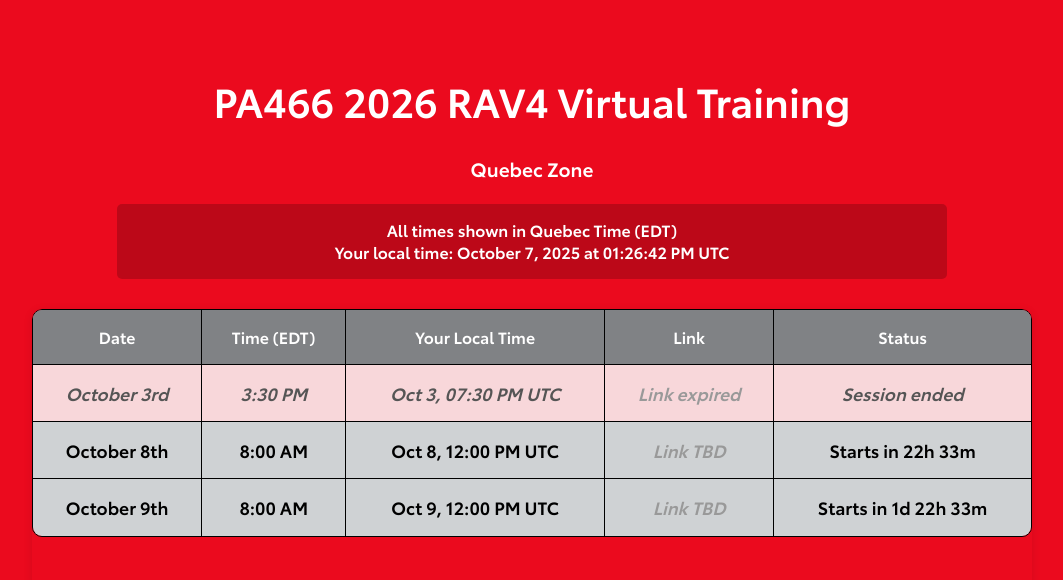
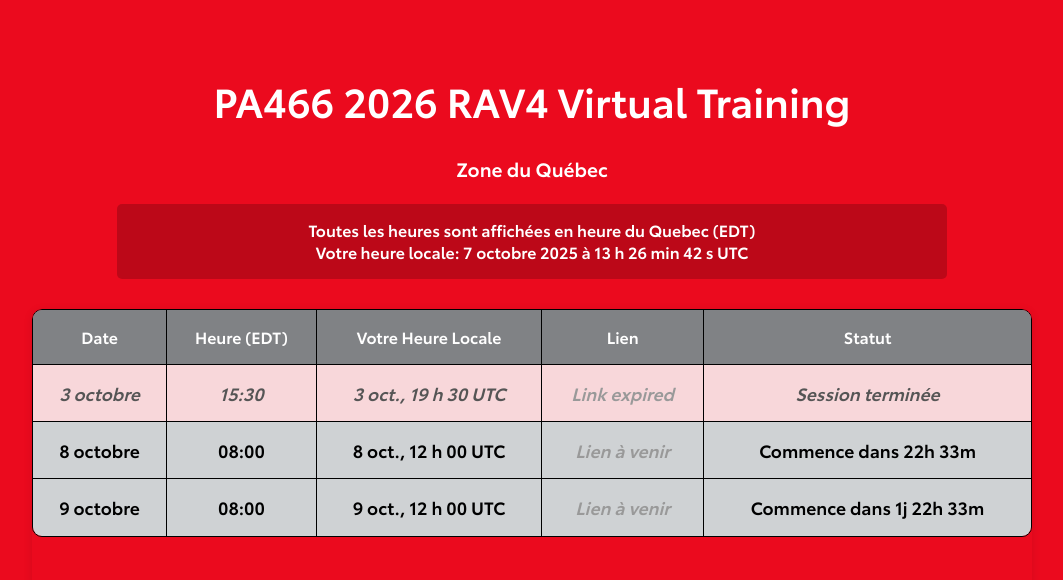
Before and after one commit to PatBeaulieu/toyota_virtual_training_web, a Django app: page /quebec/ in a window 1280 px wide. Shown: the top 580 px of the page, without its empty margins (108-1171 px from the left). Run offline with Django 4.2, Linux system fonts and the light colour scheme; data comes from the database, SQL or seed files in the repository.

Commit message:
Quebec localization + French title support + robust image sizing\n\n- Add TrainingProgram.title_fr and migration; use on Quebec page if provided\n- Localize Quebec: headings, dates (fr), times (24h), status, link labels, no-sessions messages; keep other regions EN/12h\n- Expose window.IS_QUEBEC to JS; localize countdown and clocks\n- Fix SafeString error by removing {{ 'now'|date }} in image URL\n- Ensure images fit table width without distortion (object-fit: contain)\n- Update create/edit program forms to include French Title field

```diff
--- a/static/js/script_e.js
+++ b/static/js/script_e.js
@@ -18,10 +18,17 @@ function formatCountdown(ms) {
     const minutes = totalMinutes % 60;
 
     const parts = [];
-    if (days > 0) parts.push(`${days}d`);
-    if (hours > 0) parts.push(`${hours}h`);
-    if (minutes > 0 || parts.length === 0) parts.push(`${minutes}m`);
-    return parts.join(' ');
+    if (window.IS_QUEBEC) {
+        if (days > 0) parts.push(`${days}j`);
+        if (hours > 0) parts.push(`${hours}h`);
+        if (minutes > 0 || parts.length === 0) parts.push(`${minutes}m`);
+        return parts.join(' ');
+    } else {
+        if (days > 0) parts.push(`${days}d`);
+        if (hours > 0) parts.push(`${hours}h`);
+        if (minutes > 0 || parts.length === 0) parts.push(`${minutes}m`);
+        return parts.join(' ');
+    }
 }
 
 // Reliable Eastern DateTime creation using ISO strings
@@ -97,13 +104,20 @@ function updateTrainingStatus() {
             // Cache local time formatting (only calculate once)
             if (!session.localTimeFormatted) {
                 // Convert Eastern time to user's actual local timezone
-                session.localTimeFormatted = trainingStart.toLocaleString('en-US', {
+                const locale = window.IS_QUEBEC ? 'fr-CA' : 'en-US';
+                const opts = {
                     month: 'short',
                     day: 'numeric',
                     hour: '2-digit',
                     minute: '2-digit',
                     timeZoneName: 'short'
-                });
+                };
+                if (window.IS_QUEBEC) {
+                    // Force 24-hour in French locale
+                    opts.hour12 = false;
+                    opts.hourCycle = 'h23';
+                }
+                session.localTimeFormatted = trainingStart.toLocaleString(locale, opts);
                 localTimeCell.textContent = session.localTimeFormatted;
             }
 
@@ -112,7 +126,7 @@ function updateTrainingStatus() {
 
             if (now < trainingStart) {
                 const countdown = formatCountdown(trainingStart - now);
-                statusCell.textContent = `Starts in ${countdown}`;
+                statusCell.textContent = window.IS_QUEBEC ? `Commence dans ${countdown}` : `Starts in ${countdown}`;
                 row.classList.add('training-upcoming');
 
                 // Restore link if it was removed
@@ -121,10 +135,10 @@ function updateTrainingStatus() {
                 }
             } else if (now >= trainingStart && now <= trainingEnd) {
                 const remainingTime = formatCountdown(trainingEnd - now);
-                statusCell.textContent = `Active - ${remainingTime} remaining`;
+                statusCell.textContent = window.IS_QUEBEC ? `En cours - reste ${remainingTime}` : `Active - ${remainingTime} remaining`;
                 row.classList.add('training-active');
             } else {
-                statusCell.textContent = 'Session ended';
+                statusCell.textContent = window.IS_QUEBEC ? 'Session terminée' : 'Session ended';
                 row.classList.add('training-ended');
                 if (!linkCell.innerHTML.includes('expired')) {
                     linkCell.innerHTML = '<span class="link-expired">Link expired</span>';
@@ -160,7 +174,8 @@ function updateDateTime() {
             minute: '2-digit',
             second: '2-digit'
         };
-        cachedDOMElements.estDisplay.textContent = now.toLocaleString('en-US', estOptions) + ' (EST/EDT)';
+        const estLocale = window.IS_QUEBEC ? 'fr-CA' : 'en-US';
+        cachedDOMElements.estDisplay.textContent = now.toLocaleString(estLocale, estOptions) + ' (EST/EDT)';
     }
 
     // Local browser time display
@@ -174,7 +189,8 @@ function updateDateTime() {
             second: '2-digit',
             timeZoneName: 'short'
         };
-        cachedDOMElements.localDisplay.textContent = now.toLocaleString('en-US', localOptions);
+        const localLocale = window.IS_QUEBEC ? 'fr-CA' : 'en-US';
+        cachedDOMElements.localDisplay.textContent = now.toLocaleString(localLocale, localOptions);
     }
 }
 
--- a/training_app/forms.py
+++ b/training_app/forms.py
@@ -141,7 +141,7 @@ class SimpleTrainingProgramForm(forms.ModelForm):
 
     class Meta:
         model = TrainingProgram
-        fields = ['name', 'title', 'description', 'main_image']
+        fields = ['name', 'title', 'title_fr', 'description', 'main_image']
         widgets = {
             'name': forms.TextInput(attrs={
                 'class': 'form-control',
@@ -150,6 +150,10 @@ class SimpleTrainingProgramForm(forms.ModelForm):
             'title': forms.TextInput(attrs={
                 'class': 'form-control',
                 'placeholder': 'e.g., PA466 New Grand Highlander Virtual Training'
+            }),
+            'title_fr': forms.TextInput(attrs={
+                'class': 'form-control',
+                'placeholder': 'ex.: Formation virtuelle PA466 Nouveau Grand Highlander'
             }),
             'description': forms.Textarea(attrs={
                 'class': 'form-control',
--- a/training_app/templates/training_app/simple_admin/create_program.html
+++ b/training_app/templates/training_app/simple_admin/create_program.html
@@ -150,6 +150,12 @@
                 </div>
 
                 <div class="form-group">
+                    <label for="id_title_fr">French Title (optional for Quebec)</label>
+                    <input type="text" name="title_fr" maxlength="200" class="form-control" id="id_title_fr" placeholder="Titre en français (utilisé pour le Québec)">
+                    <div class="help-text">If provided, Quebec page will show this French title instead of the English title</div>
+                </div>
+
+                <div class="form-group">
                     <label for="{{ form.description.id_for_label }}">Description</label>
                     {{ form.description }}
                     <div class="help-text">Brief description of what this training covers</div>
--- a/training_app/templates/training_app/training_page.html
+++ b/training_app/templates/training_app/training_page.html
@@ -1,12 +1,30 @@
-{% load static %}
+{% load static i18n %}
 <!DOCTYPE html>
 <html lang="en">
 <head>
     <meta charset="utf-8">
     <meta http-equiv="X-UA-Compatible" content="IE=edge">
     <meta name="viewport" content="width=device-width, initial-scale=1.0">
-    <title>{{ training_page.title }}</title>
+    <title>
+        {% if sessions %}
+            {% if training_page.region == 'quebec' and training_page.current_program and training_page.current_program.title_fr %}
+                {{ training_page.current_program.title_fr }}
+            {% else %}
+                {{ training_page.title }}
+            {% endif %}
+        {% else %}
+            {% if training_page.region == 'quebec' %}
+                Aucune formation n’est prévue pour le moment. Veuillez revenir plus tard.
+            {% else %}
+                No training sessions scheduled yet. Please check back later.
+            {% endif %}
+        {% endif %}
+    </title>
     <link href="{% static 'css/style.css' %}?v=2" rel="stylesheet">
+    <script>
+        // Expose region to client JS for simple per-region localization
+        window.IS_QUEBEC = {% if training_page.region == 'quebec' %}true{% else %}false{% endif %};
+    </script>
     <script src="{% static 'js/script_e.js' %}?v=2"></script>
     <style>
         /* Mobile-first responsive design */
@@ -316,36 +334,79 @@
     </a>
     {% endif %}
 
-    <h1>{{ training_page.title }}</h1>
-    <div class="region-zone-display" style="color: white; font-weight: bold; margin: 10px 0 20px 0; font-size: 1.2em; text-align: center; background: none; padding: 0; border-radius: 0;">{{ training_page.get_region_display }} Zone</div>
-    <h6 id="dateTimeDisplay">Loading date and time...</h6>
+    <h1>
+        {% if sessions %}
+            {% if training_page.region == 'quebec' and training_page.current_program and training_page.current_program.title_fr %}
+                {{ training_page.current_program.title_fr }}
+            {% else %}
+                {{ training_page.title }}
+            {% endif %}
+        {% else %}
+            {% if training_page.region == 'quebec' %}
+                Aucune formation n’est prévue pour le moment. Veuillez revenir plus tard.
+            {% else %}
+                No training sessions scheduled yet. Please check back later.
+            {% endif %}
+        {% endif %}
+    </h1>
+    <div class="region-zone-display" style="color: white; font-weight: bold; margin: 10px 0 20px 0; font-size: 1.2em; text-align: center; background: none; padding: 0; border-radius: 0;">{% if training_page.region == 'quebec' %}Zone du Québec{% else %}{{ training_page.get_region_display }} Zone{% endif %}</div>
+    <h6 id="dateTimeDisplay">{% if training_page.region == 'quebec' %}Chargement de la date et de l'heure...{% else %}Loading date and time...{% endif %}</h6>
     <div class="timezone-info">
+        {% if training_page.region == 'quebec' %}
+        <strong>Toutes les heures sont affichées en heure du {{ region_display }} ({{ regional_tz_abbr }})</strong><br>
+        Votre heure locale: <span id="localTime">Chargement...</span>
+        {% else %}
         <strong>All times shown in {{ region_display }} Time ({{ regional_tz_abbr }})</strong><br>
         Your local time: <span id="localTime">Loading...</span>
+        {% endif %}
     </div>
 
     <div class="table-container">
         <table class="rounded-corners">
             <tbody>
             <tr class="head">
+                {% if training_page.region == 'quebec' %}
+                <th>Date</th>
+                <th>Heure ({{ regional_tz_abbr }})</th>
+                <th>Votre Heure Locale</th>
+                <th>Lien</th>
+                <th>Statut</th>
+                {% else %}
                 <th>Date</th>
                 <th>Time ({{ regional_tz_abbr }})</th>
                 <th>Your Local Time</th>
                 <th>Link</th>
-                <th>Status</th>
+                <th>{% if training_page.region == 'quebec' %}Statut{% else %}Status{% endif %}</th>
+                {% endif %}
             </tr>
 
             {% for session in sessions %}
             <tr data-date="{{ session.date|date:'Y-m-d' }}" data-time="{{ session.time_est|time:'H:i' }}" data-session-id="{{ session.id }}">
+                {% if training_page.region == 'quebec' %}
+                <td>{% language 'fr' %}{{ session.date|date:"j F" }}{% endlanguage %}</td>
+                {% else %}
                 <td>{{ session.date|date:"F jS" }}</td>
+                {% endif %}
+                {% if training_page.region == 'quebec' %}
+                <td>{{ session.regional_time|time:"H:i" }}</td>
+                {% else %}
                 <td>{{ session.regional_time|time:"g:i A" }}</td>
+                {% endif %}
                 <td class="local-time">Loading...</td>
                 <td class="link-cell">
                     {% if session.teams_link %}
+                        {% if training_page.region == 'quebec' %}
+                        <a href="{{ session.teams_link }}" target="_blank" onclick="openTeamsLink(this.href, event)" class="teams-link" data-session-date="{{ session.date|date:'Y-m-d' }}" data-session-time="{{ session.time_est|time:'H:i' }}">Joindre la Réunion</a>
+                        {% else %}
                         <a href="{{ session.teams_link }}" target="_blank" onclick="openTeamsLink(this.href, event)" class="teams-link" data-session-date="{{ session.date|date:'Y-m-d' }}" data-session-time="{{ session.time_est|time:'H:i' }}">Join Meeting</a>
+                        {% endif %}
                         <div class="link-timing-info" style="display: none; font-size: 0.8em; color: #666; margin-top: 5px;"></div>
                     {% else %}
+                        {% if training_page.region == 'quebec' %}
+                        <span class="link-missing">Lien à venir</span>
+                        {% else %}
                         <span class="link-missing">Link TBD</span>
+                        {% endif %}
                     {% endif %}
                 </td>
                 <td class="status-cell">Loading...</td>
@@ -353,7 +414,11 @@
             {% empty %}
             <tr>
                 <td colspan="5" style="text-align: center; padding: 20px; font-style: italic;">
+                    {% if training_page.region == 'quebec' %}
+                    Aucune formation n’est prévue pour le moment. Veuillez revenir plus tard.
+                    {% else %}
                     No training sessions scheduled yet. Please check back later.
+                    {% endif %}
                 </td>
             </tr>
             {% endfor %}
@@ -363,8 +428,8 @@
 
         <p></p>
         {% if training_page.current_program and training_page.current_program.main_image %}
-        <div style="text-align: center; margin: 20px 0;">
-            <img id="training-image" src="{{ training_page.current_program.main_image.url }}?v={{ training_page.current_program.updated_at|date:'U' }}&cache={{ training_page.current_program.id }}&t={{ 'now'|date:'U' }}" alt="{{ training_page.title }}" style="max-width: 100%; height: auto; border: 2px solid white; border-radius: 10px;" onerror="this.style.display='none';">
+        <div class="table-container" style="text-align: center;">
+            <img id="training-image" src="{{ training_page.current_program.main_image.url }}?v={{ training_page.current_program.updated_at|date:'U' }}&cache={{ training_page.current_program.id }}" alt="{{ training_page.title }}" style="width: 100%; height: auto; object-fit: contain; border: 2px solid white; border-radius: 10px; display: block;" onerror="this.style.display='none';">
             <script>
                 // Force refresh image to prevent caching issues
                 document.addEventListener('DOMContentLoaded', function() {
@@ -376,8 +441,8 @@
             </script>
         </div>
         {% else %}
-        <div style="text-align: center; margin: 20px 0;">
-            <img src="{% static 'training_images/RAV4.png' %}" alt="{{ training_page.title }}" style="max-width: 100%; height: auto; border: 2px solid white; border-radius: 10px;">
+        <div class="table-container" style="text-align: center;">
+            <img src="{% static 'training_images/RAV4.png' %}" alt="{{ training_page.title }}" style="width: 100%; height: auto; object-fit: contain; border: 2px solid white; border-radius: 10px; display: block;">
         </div>
         {% endif %}
     </div>
--- a/training_app/views.py
+++ b/training_app/views.py
@@ -62,12 +62,23 @@ def training_page_view(request, region):
                 sessions_with_regional_time.append(session)
 
         # Prepare context data for the template
+        # Determine display title (French for Quebec if available)
+        display_title = training_page.title
+        try:
+            if training_page.region == 'quebec':
+                prog = training_page.current_program
+                if prog and getattr(prog, 'title_fr', ''):
+                    display_title = prog.title_fr
+        except Exception:
+            pass
+
         context = {
             'training_page': training_page,
             'sessions': sessions_with_regional_time,
             'region_display': training_page.get_region_display(),
             'timezone': training_page.timezone,
             'regional_tz_abbr': regional_tz_abbr,
+            'display_title': display_title,
         }
 
         return render(request, 'training_app/training_page.html', context)
```
Also changed, not shown: training_app/models.py (+7 -0 lines), training_app/templates/training_app/simple_admin/edit_course.html (+8 -0 lines), training_app/migrations/0009_trainingprogram_title_fr.py (added).
